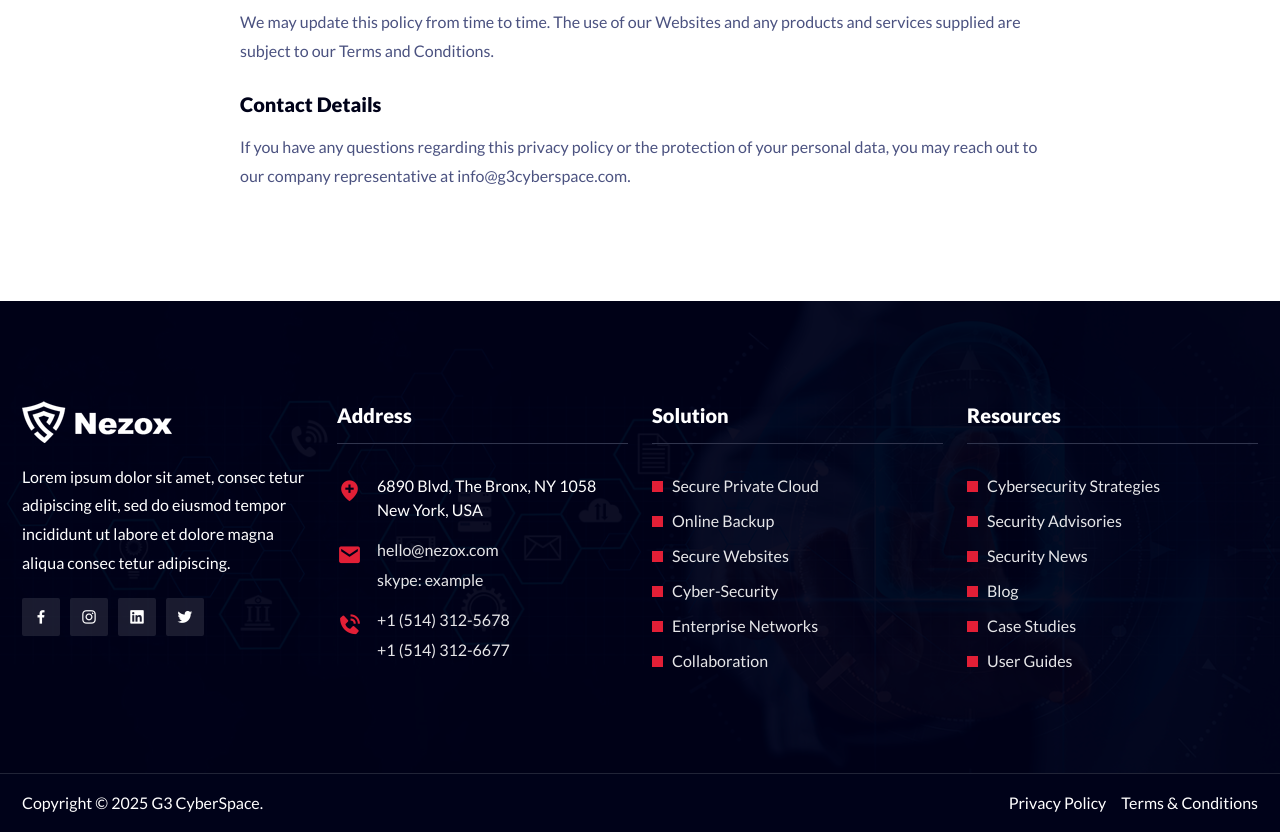
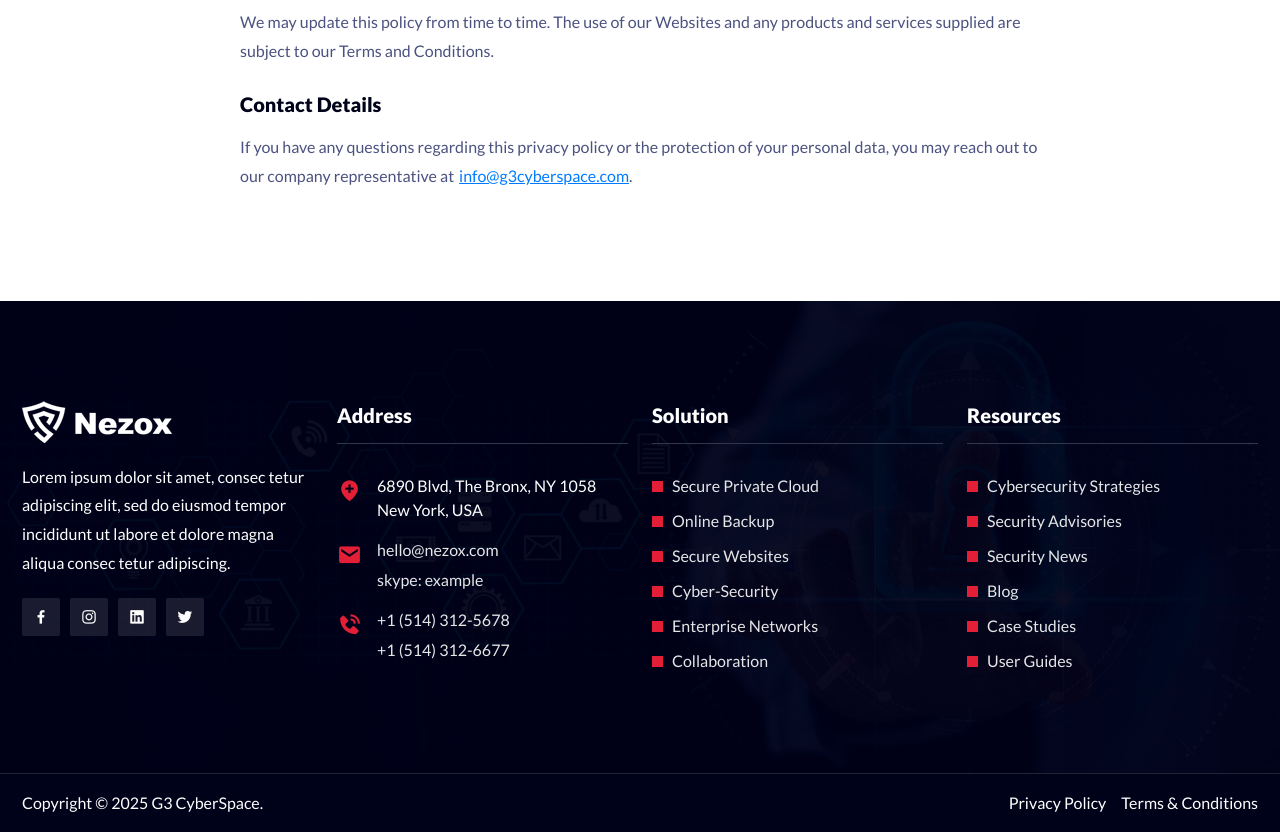
Before and after one commit to selva-mindbridges/g3-website, a Next.js app in the folder using-app-router-with-typescript/nezox/: page /privacy-policy in a window 1280 px wide. Shown: the part 2220-3052 px from the top of the page. Built offline with nearby package versions, Linux system fonts and the light colour scheme.

Commit message:
emailupdated

```diff
--- a/using-app-router-with-typescript/nezox/src/app/privacy-policy/page.tsx
+++ b/using-app-router-with-typescript/nezox/src/app/privacy-policy/page.tsx
@@ -107,7 +107,20 @@ export default function Page() {
               </p>
               <br></br>
               <h3>Contact Details</h3>
-              <p>If you have any questions regarding this privacy policy or the protection of your personal data, you may reach out to our company representative at info@g3cyberspace.com.</p>
+              <p>
+                If you have any questions regarding this privacy policy or the protection of your personal data, you may reach out to our company representative at
+                <a
+                  href="https://mail.google.com/mail/u/0/?view=cm&fs=1&to=info@g3cyberspace.com
+"
+                  target="_blank"
+                  rel="noopener noreferrer"
+                  style={{ marginLeft: '5px', color: '#007bff', textDecoration: 'underline' }}
+                >
+                  info@g3cyberspace.com
+                </a>.
+              </p>
+
+
             </div>
           </div>
         </div>
```
Lines whose indentation alone changed are shown as unchanged.
